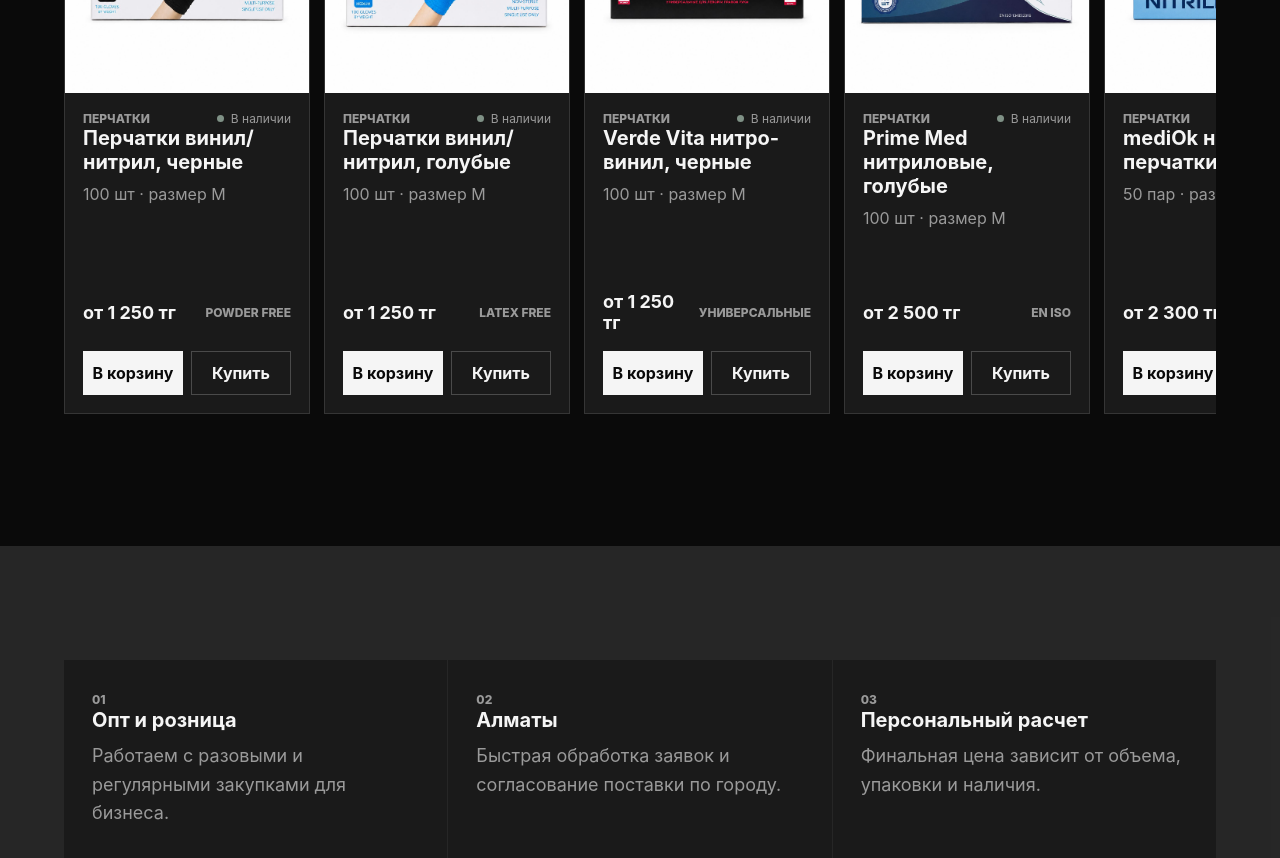
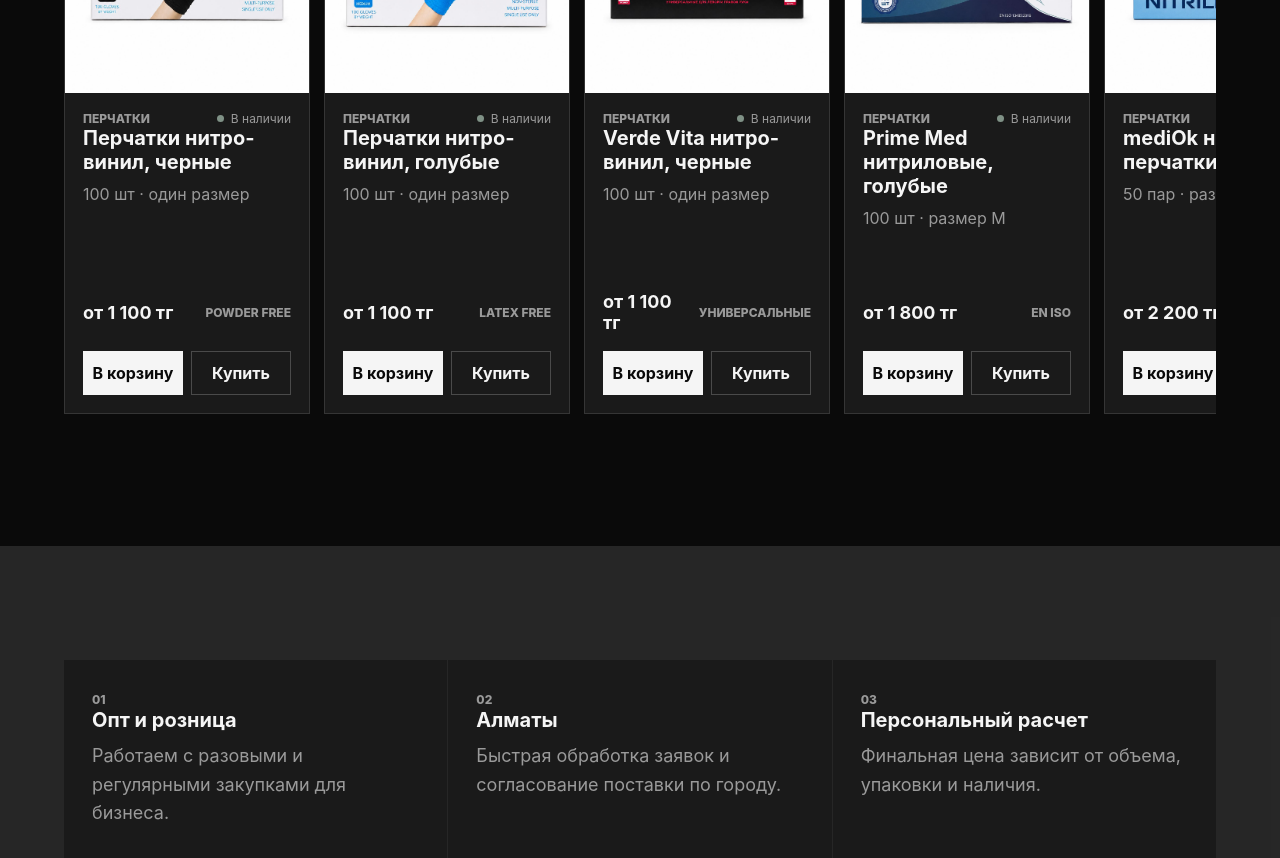
Before and after one commit to asdfbh213/aralax, a React (Vite) app: page / in a window 1280 px wide. Shown: the part 1460-2318 px from the top of the page. Built offline with nearby package versions, Linux system fonts and the light colour scheme.

Commit message:
Correct DESIVE product details

```diff
--- a/src/App.tsx
+++ b/src/App.tsx
@@ -31,21 +31,21 @@ const products: Product[] = [
   {
     id: 'black-vinyl-nitrile-gloves',
     category: 'gloves',
-    name: 'Перчатки винил/нитрил, черные',
+    name: 'Перчатки нитро-винил, черные',
     image: '/images/products/black-vinyl-nitrile-gloves.jpg',
-    price: 1250,
+    price: 1100,
     unit: 'упаковка',
-    pack: '100 шт · размер M',
+    pack: '100 шт · один размер',
     badge: 'Powder free',
   },
   {
     id: 'blue-vinyl-nitrile-gloves',
     category: 'gloves',
-    name: 'Перчатки винил/нитрил, голубые',
+    name: 'Перчатки нитро-винил, голубые',
     image: '/images/products/blue-vinyl-nitrile-gloves.jpg',
-    price: 1250,
+    price: 1100,
     unit: 'упаковка',
-    pack: '100 шт · размер M',
+    pack: '100 шт · один размер',
     badge: 'Latex free',
   },
   {
@@ -53,9 +53,9 @@ const products: Product[] = [
     category: 'gloves',
     name: 'Verde Vita нитро-винил, черные',
     image: '/images/products/verde-vita-black-gloves.jpg',
-    price: 1250,
+    price: 1100,
     unit: 'упаковка',
-    pack: '100 шт · размер M',
+    pack: '100 шт · один размер',
     badge: 'Универсальные',
   },
   {
@@ -63,7 +63,7 @@ const products: Product[] = [
     category: 'gloves',
     name: 'Prime Med нитриловые, голубые',
     image: '/images/products/prime-med-nitrile-gloves.jpg',
-    price: 2500,
+    price: 1800,
     unit: 'упаковка',
     pack: '100 шт · размер M',
     badge: 'EN ISO',
@@ -73,7 +73,7 @@ const products: Product[] = [
     category: 'gloves',
     name: 'mediOk нитриловые перчатки',
     image: '/images/products/mediok-nitrile-gloves.jpg',
-    price: 2300,
+    price: 2200,
     unit: 'упаковка',
     pack: '50 пар · размер M',
     badge: 'AQL 1.5',
@@ -83,9 +83,9 @@ const products: Product[] = [
     category: 'gloves',
     name: 'Латексные хозяйственные перчатки',
     image: '/images/products/latex-household-gloves.jpg',
-    price: 3200,
+    price: 2600,
     unit: '10 пар',
-    pack: 'плотные · желтые',
+    pack: '90-100 грамм · желтые',
     badge: 'Плотные',
   },
   {
@@ -111,11 +111,11 @@ const products: Product[] = [
   {
     id: 'toilet-paper-roll',
     category: 'paper',
-    name: 'Туалетная бумага в рулоне',
+    name: 'Бумажное полотенце Великан',
     image: '/images/products/toilet-paper-roll.jpg',
-    price: null,
+    price: 900,
     unit: 'рулон',
-    pack: 'для диспенсеров',
+    pack: 'рулон · 100 м',
     badge: 'Опт',
   },
   {
@@ -125,7 +125,7 @@ const products: Product[] = [
     image: '/images/products/trash-bags-30l.jpg',
     price: null,
     unit: 'рулон',
-    pack: 'черные · прочные',
+    pack: 'черные',
     badge: '30 л',
   },
   {
@@ -135,7 +135,7 @@ const products: Product[] = [
     image: '/images/products/trash-bags-60l.jpg',
     price: null,
     unit: 'рулон',
-    pack: 'черные · KZ',
+    pack: 'черные',
     badge: '60 л',
   },
   {
@@ -145,7 +145,7 @@ const products: Product[] = [
     image: '/images/products/trash-bags-120l.jpg',
     price: null,
     unit: 'рулон',
-    pack: '10 шт · 120 л',
+    pack: 'черные',
     badge: 'KZ-Арман',
   },
   {
@@ -155,7 +155,7 @@ const products: Product[] = [
     image: '/images/products/trash-bags-160l.jpg',
     price: null,
     unit: 'рулон',
-    pack: '5 шт · 100x90 см',
+    pack: 'черные',
     badge: '160 л',
   },
   {
@@ -165,7 +165,7 @@ const products: Product[] = [
     image: '/images/products/trash-bags-240l.jpg',
     price: null,
     unit: 'рулон',
-    pack: '5 шт · 100x140 см',
+    pack: 'черные',
     badge: '240 л',
   },
   {
@@ -211,21 +211,21 @@ const products: Product[] = [
   {
     id: 'black-tshirt-bag',
     category: 'bags',
-    name: 'Пакет-майка черный',
+    name: 'Майка-Бомба черная',
     image: '/images/products/black-tshirt-bag.jpg',
     price: 300,
     unit: 'пачка',
-    pack: 'размер по запросу',
+    pack: '300x500 мм',
     badge: 'Майка',
   },
   {
     id: 'white-tshirt-bag',
     category: 'bags',
-    name: 'Пакет-майка белый',
+    name: 'Майка-Бомба белая',
     image: '/images/products/white-tshirt-bag.jpg',
     price: 300,
     unit: 'пачка',
-    pack: 'размер по запросу',
+    pack: '300x500 мм',
     badge: 'Майка',
   },
   {
@@ -235,7 +235,7 @@ const products: Product[] = [
     image: '/images/products/label-roll-yellow.jpg',
     price: 420,
     unit: 'рулон',
-    pack: 'для весов и маркировки',
+    pack: 'от 30x20 мм',
     badge: 'Термо',
   },
   {
```
